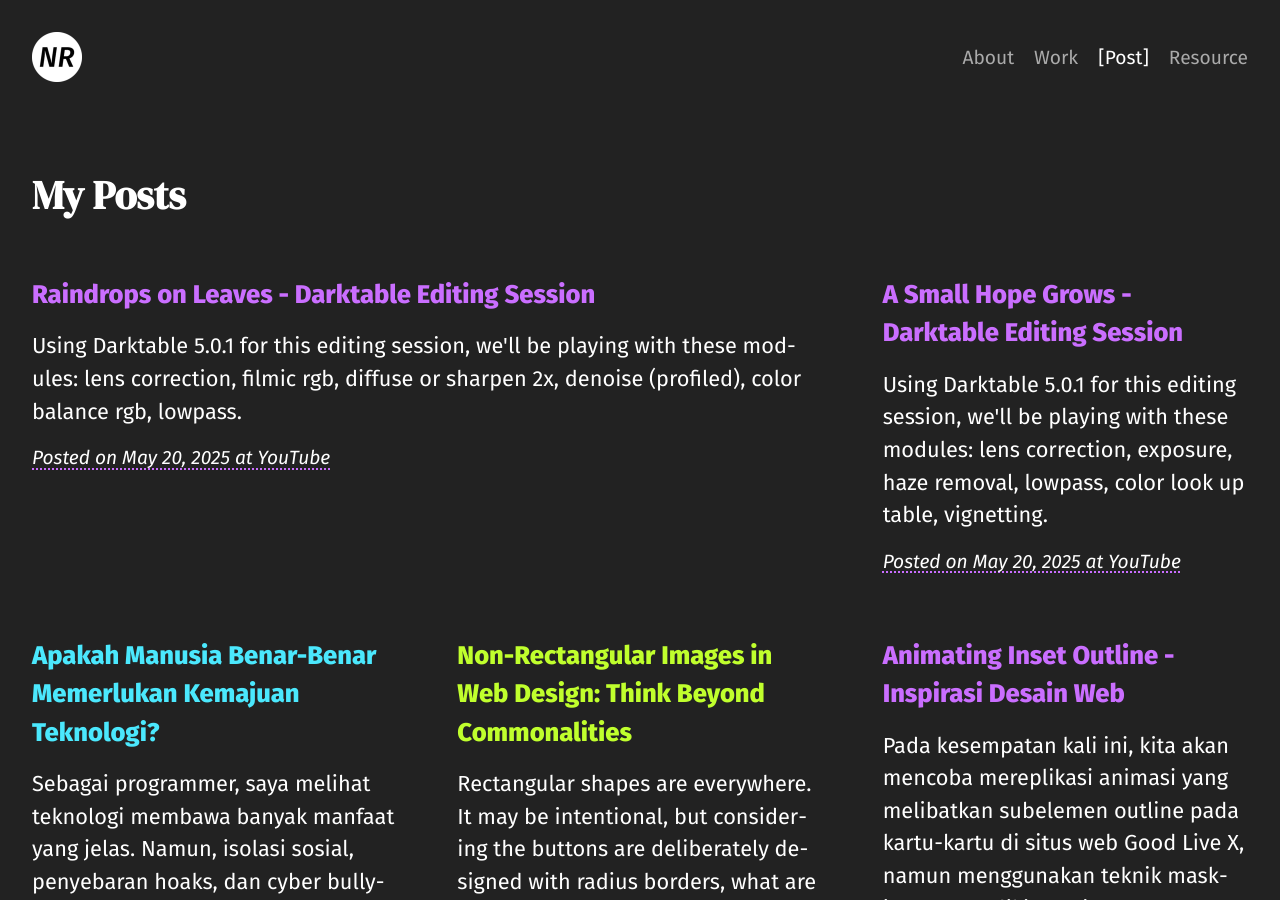
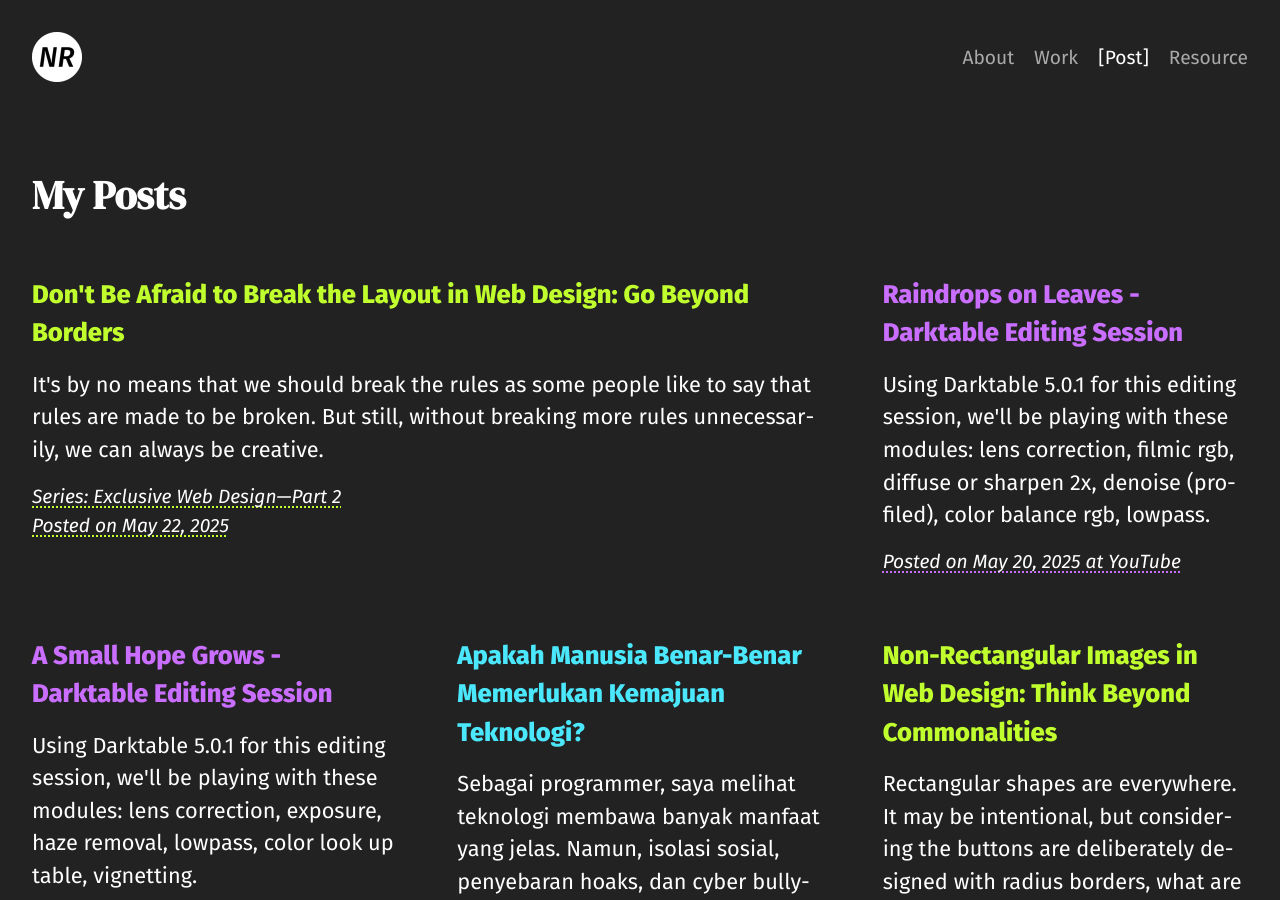
Before and after one commit to naruaika/naruaika.github.io, a Jekyll site: the page built from posts/index.html, in a window 1280 px wide and 900 px high. Built offline with Jekyll 4.4.1, drawn with Linux system fonts in a browser that asks for light colours.

Commit message:
New article: Don't Be Afraid to Break the Layout in Web Design: Go Beyond Borders

```diff
--- a/_drafts/don-t-be-afraid-to-break-the-layout-in-web-design.html
+++ b/_posts/2025-05-22-don-t-be-afraid-to-break-the-layout-in-web-design.html
@@ -3,7 +3,7 @@ layout: post
 title: "Don't Be Afraid to Break the Layout in Web Design: Go Beyond Borders"
 series: Exclusive Web Design
 part: 2
-description: Lorem ipsum dolor sit amet consectetur adipisicing elit. Veritatis placeat facere excepturi adipisci, eos, optio vero minima doloremque perspiciatis culpa dolore magnam dolor modi! Nisi consequuntur quidem ad voluptate laudantium.
+description: It's by no means that we should break the rules as some people like to say that rules are made to be broken. But still, without breaking more rules unnecessarily, we can always be creative.
 accent_color: c0ff2d
 ---
 <p>
@@ -241,7 +241,7 @@ accent_color: c0ff2d
 </h2>
 
 <p>
-    Give yourself a chance with this layout as it gets less complicated to look and implement:
+    Shifting elements vertically is not only to add visual interest, but sometimes also to add hierarchy so that some elements can appear earlier than others as the user scrolls. Give yourself a chance with this layout as it gets less complicated to look and implement:
 </p>
 
 <figure>
@@ -337,7 +337,7 @@ accent_color: c0ff2d
 </figure>
 
 <p>
-    So far, we've seen how people can ...
+    Playing with three-dimensional perspective can also add character to the design.
 </p>
 
 <figure>
@@ -347,16 +347,20 @@ accent_color: c0ff2d
         </picture>
     </div>
     <figcaption>
-        <a href="https://www.releaf.bio/" rel="nofollow">releaf</a>
+        <a href="https://www.releaf.bio/" rel="nofollow">releaf</a> introduces a new perspective on how we can break our layout designs in a 3D setting.
     </figcaption>
 </figure>
+
+<p>
+    Especially when the element transformation can changes as the user interacts with the cursor.
+</p>
 
 <h2 id="carousel">
     Carousel
 </h2>
 
 <p>
-    ...
+    Carousels, despite their pros and cons in UX studies, still seem to be used frequently and are therefore not immune to the influence of creative experimentation.
 </p>
 
 <figure>
@@ -376,10 +380,6 @@ accent_color: c0ff2d
     </figcaption>
 </figure>
 
-<p>
-    ...
-</p>
-
 <figure>
     <div class="container">
         <picture>
@@ -397,10 +397,6 @@ accent_color: c0ff2d
     </figcaption>
 </figure>
 
-<p>
-    ...
-</p>
-
 <figure>
     <div class="container">
         <picture>
@@ -415,12 +411,16 @@ accent_color: c0ff2d
     </figcaption>
 </figure>
 
+<p>
+    Forget not to always consider common design pattern so that our potential customers won't regret coming to our website. Breaking something doesn't mean breaking everything, right?
+</p>
+
 <h2 id="paragraph-breakout">
     Paragraph Breakout
 </h2>
 
 <p>
-    The <code>float</code> attribute has been around for over two decades; it's been there since the first version of Safari, as well as the first versions of both Chrome and Firefox on the desktop. Its adoption is getting really high&mdash;according to <a href="https://chromestatus.com/metrics/css/popularity" rel="nofollow"><i>Chrome Platform Status</i></a>&mdash;so that it's easy to find <code>float</code> attribute on the code more than <code>flex-*</code> and <code>grid-*</code> which are the new CSS layouts released around 2013 and 2017 respectively&mdash;as shown in <a href="https://developer.mozilla.org/en-US/docs/Web/CSS/display#browser_compatibility" rel="nofollow">the browser compatibility table</a> on <i>MDN</i> website. Yet when it comes to articles, it's not that easy to spot them on today's leading blogging platforms such as <i>Medium</i>, <i>DEV</i>, and <i>Substack</i>.
+    The <a href="https://developer.mozilla.org/en-US/docs/Web/CSS/float" rel="nofollow"><code>float</code></a> attribute has been around for over two decades; it's been there since the first version of Safari, as well as the first versions of both Chrome and Firefox on the desktop. Its adoption is getting really high&mdash;according to <a href="https://chromestatus.com/metrics/css/popularity" rel="nofollow"><i>Chrome Platform Status</i></a>&mdash;so that it's easy to find <code>float</code> attribute on the code more than <code>flex-*</code> and <code>grid-*</code> which are the new CSS layouts released around 2013 and 2017 respectively&mdash;as shown in <a href="https://developer.mozilla.org/en-US/docs/Web/CSS/display#browser_compatibility" rel="nofollow">the browser compatibility table</a> on <i>MDN</i> website. Yet when it comes to articles, it's not that easy to spot them on today's leading blogging platforms such as <i>Medium</i>, <i>DEV</i>, and <i>Substack</i>.
 </p>
 
 <figure>
@@ -459,7 +459,7 @@ accent_color: c0ff2d
     I can relate though when many people complain about <a href="https://blog.pixelfreestudio.com/the-trouble-with-css-float-modern-alternatives-you-should-use/" rel="nofollow">the unpredictable behavior</a> caused by the <code>float</code> attribute. Ultimately, the feature makes a layout more attractive, as well as increasing the density of information. Use when appropriate, but with caution.
 </p>
 
-<p>
+<!-- <p>
     <a href="https://developer.mozilla.org/en-US/docs/Web/CSS/shape-outside#browser_compatibility" rel="nofollow">In 2014</a>, after the flexbox was widely introduced, the <code>shape-outside</code> attribute gracefully arrived in <i>Google Chrome</i>. This takes the use of <code>float</code> attribute to the next level. It opens up new ideas for creating non-rectangular images in a design approach <a href="/post/non-rectangular-images-in-web-design">as previously discussed</a>.
 </p>
 
@@ -468,11 +468,11 @@ accent_color: c0ff2d
 </p>
 
 <p>
-    Since I'm unable to find any real uses for this, let's make our own. I may update this once I find one.
-</p>
+    Since I'm unable to find any real uses for this, let's make our own. I may update this once I find one ...
+</p> -->
 
 <p>
-    ...
+    Moreover, we can use the <a href="https://developer.mozilla.org/en-US/docs/Web/CSS/shape-outside" rel="nofollow"><code>shape-outside</code></a> attribute to add interesting non-rectangular shapes around adjacent inline content.
 </p>
 
 <h2 id="article-breakout">
@@ -480,7 +480,7 @@ accent_color: c0ff2d
 </h2>
 
 <p>
-    ...
+    A less brutal approach might be what we call a layout breakout&mdash;just google it ourselves&mdash, yet it doesn't seem to be straightforward to implement as a beginner web developer. However, it's rather easy once we get to see a code example. We may want to <a href="https://layout-breakouts-builder.vercel.app/" rel="nofollow">use a tool</a> for that instead of coding it ourselves from scratch&mdash;it won't be considered a taboo :)
 </p>
 
 <figure>
@@ -490,7 +490,7 @@ accent_color: c0ff2d
         </picture>
     </div>
     <figcaption>
-        <a href="https://medium.com/" rel="nofollow">Medium</a>
+        It's not so easy to find examples, but hey we can see them in some articles on <a href="https://medium.com/" rel="nofollow">Medium</a>.
     </figcaption>
 </figure>
 
@@ -499,7 +499,7 @@ accent_color: c0ff2d
 </h2>
 
 <p>
-    ...
+    Remember when the last time we saw drop caps in either physical books or the digital realms?
 </p>
 
 <figure>
@@ -513,3 +513,7 @@ accent_color: c0ff2d
         <a href="https://www.newyorker.com/" rel="nofollow">The New Yorker</a>
     </figcaption>
 </figure>
+
+<p>
+    Ah, yes, the <a href="https://developer.mozilla.org/en-US/docs/Web/CSS/initial-letter" rel="nofollow"><code>initial-letter</code></a> hasn't gained widespread support, but still it's possible to replicate what <i>The New Yorker</i> has been doing.
+</p>
```
